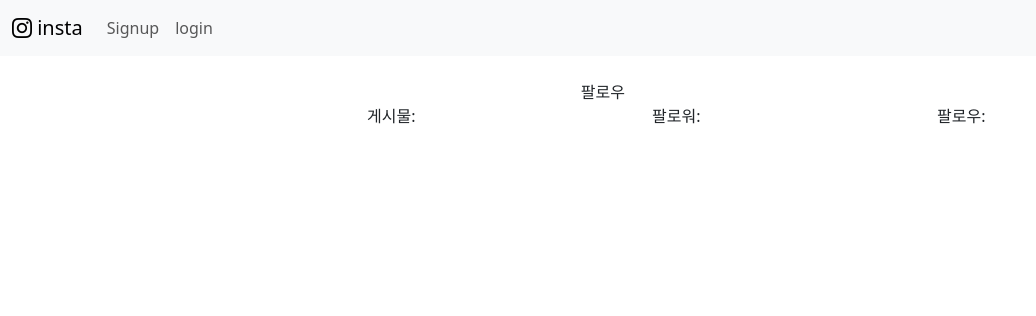
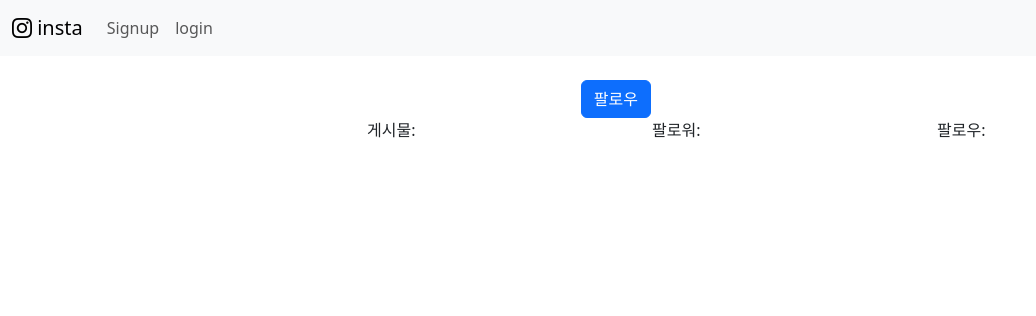
Before and after one commit to wnshite/insta, a Django app: template accounts/templates/profile.html in a window 1280 px wide. Shown: the top 316 px of the page, without its empty margins (0-1036 px from the left). Run offline with Django 5.2, Linux system fonts and the light colour scheme; the template is opened without the code that fills it, so the values that code supplies are empty.

Commit message:
follow 기능을 위한 모델링

```diff
--- a/accounts/models.py
+++ b/accounts/models.py
@@ -9,3 +9,6 @@
         crop=['middle', 'center'],
         upload_to='profile',
     )
+
+    followings = models.ManyToManyField('self', related_name='followers', symmetrical=False)  # 내가 팔로우를 한 사람들.
+    # followers =
--- a/accounts/templates/profile.html
+++ b/accounts/templates/profile.html
@@ -8,7 +8,9 @@
         <div class="col-9">
             <div class="row">
                 <div class="col-3">{{user_profile.username}}</div>
-                <div class="col-9">팔로우</div>
+                <div class="col-9">
+                    <a href="" class="btn btn-primary">팔로우</a>
+                </div>
             </div>
             <div class="row">
                 <div class="col-4">게시물:</div>
```
Also changed, not shown: accounts/migrations/0002_user_followings.py (added).
